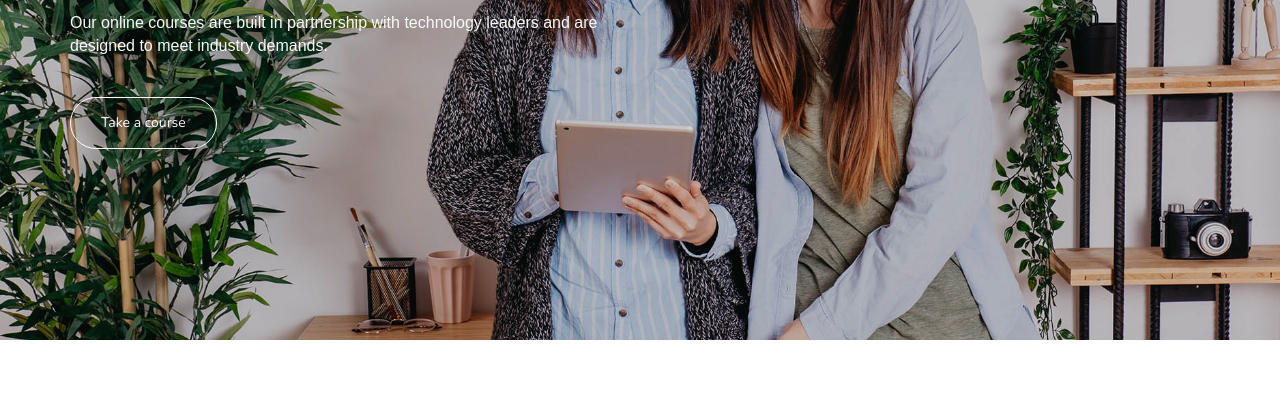
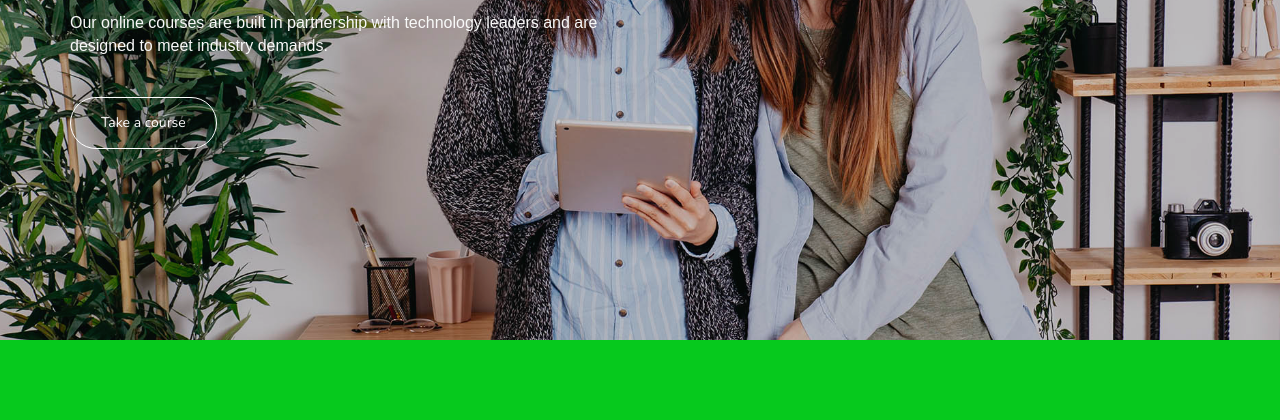
Before and after one commit to farihtubika-hash/profileweb, a plain HTML site: page index.html in a window 1280 px wide. Shown: the part 380-800 px from the top of the page. Drawn offline with nearby package versions, Linux system fonts and the light colour scheme; a web font is replaced by a local one.

Commit message:
Update templatemo-style.css

```diff
--- a/css/templatemo-style.css
+++ b/css/templatemo-style.css
@@ -9,7 +9,7 @@ https://templatemo.com/tm-516-known
   @import url('https://fonts.googleapis.com/css?family=Muli:300,700|Nunito');
 
   body {
-    background: ##06c91d;
+    background: #06c91d;
     font-family: 'Nunito', sans-serif;
     overflow-x: hidden;
     padding-top: 70px;
```
